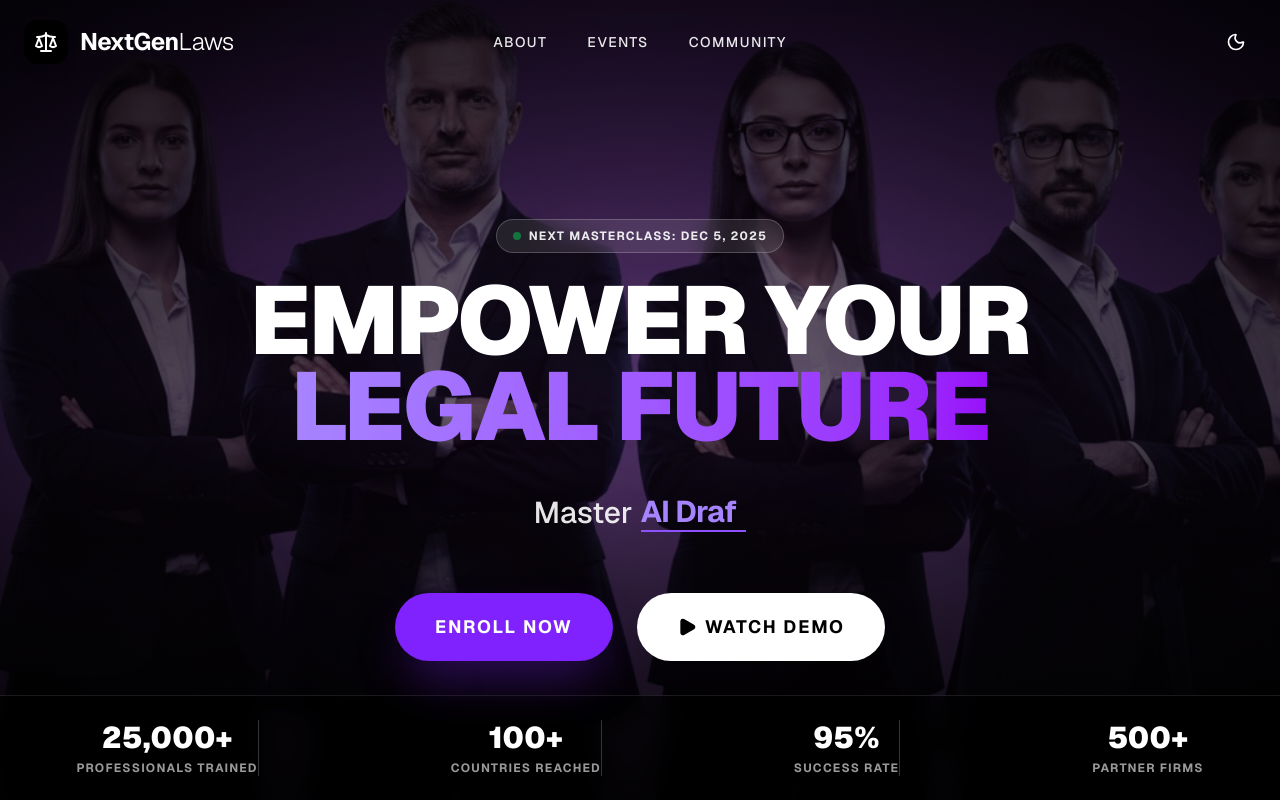
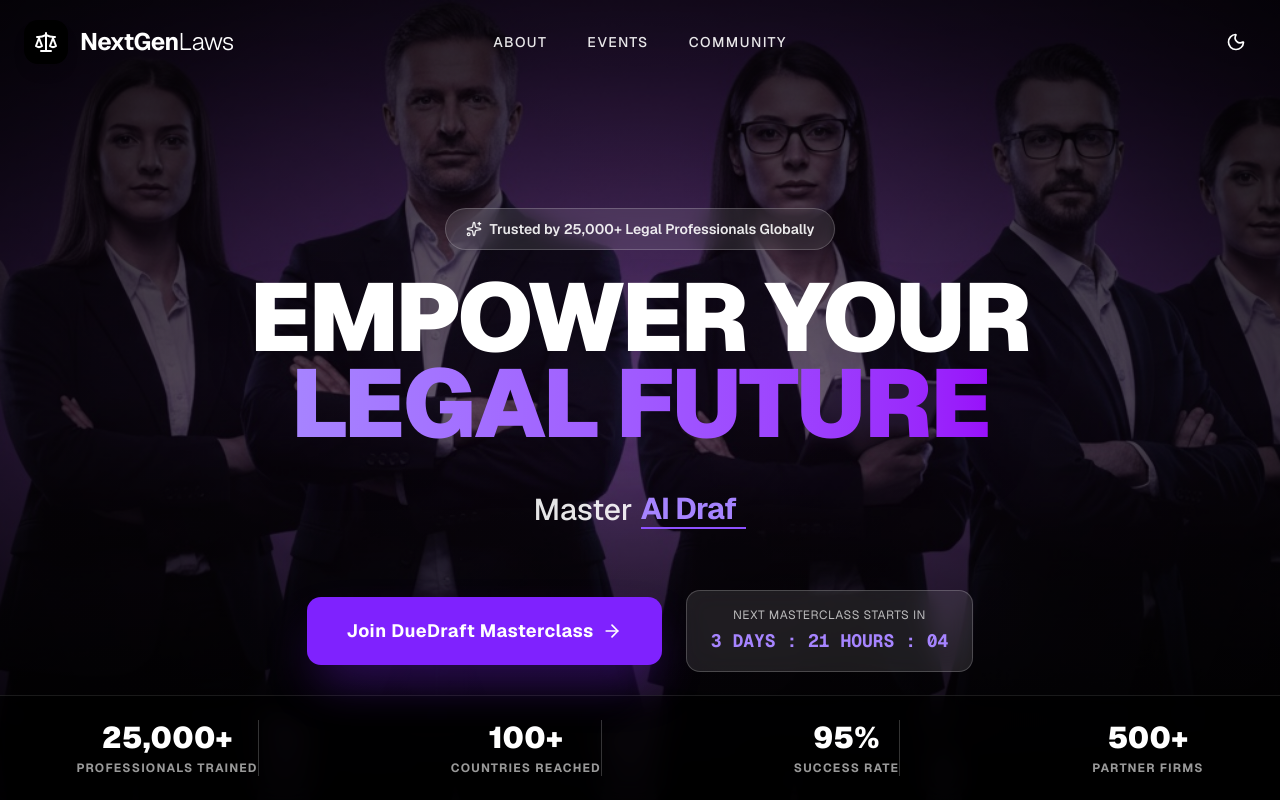
Before and after one commit to MujithabaFarahi/nextgenlaw, a Next.js app: page / in a window 1280 px wide. Shown: the top 800 px of the page. Built offline with nearby package versions, Linux system fonts and the light colour scheme.

Commit message:
feat: update homepage and events with masterclass link

```diff
--- a/app/page.tsx
+++ b/app/page.tsx
@@ -1,6 +1,7 @@
 'use client'
 
 import { useState, useEffect } from 'react';
+import Link from 'next/link';
 import {
   ArrowRight,
   Star,
@@ -15,6 +16,7 @@ import {
   Moon,
   Sun,
   Play,
+  Sparkles,
 } from 'lucide-react';
 import { motion, useScroll, useTransform } from 'framer-motion';
 import { Typewriter } from '@/components/ui/typewriter';
@@ -210,9 +212,9 @@ function App() {
               transition={{ duration: 0.8 }}
               className="mb-6 sm:mb-8"
             >
-              <div className="inline-flex items-center gap-2 px-4 py-2 rounded-full bg-white/10 backdrop-blur-md border border-white/20 text-white/90 mb-6">
-                <span className="w-2 h-2 rounded-full bg-green-500 animate-pulse" />
-                <span className="text-xs font-bold uppercase tracking-widest">Next Masterclass: Dec 5, 2025</span>
+              <div className="inline-flex items-center gap-2 px-4 sm:px-5 py-2 sm:py-2.5 rounded-full bg-white/10 backdrop-blur-md border border-white/20 text-white/90 mb-6">
+                <Sparkles className="w-3 h-3 sm:w-4 sm:h-4" />
+                <span className="text-xs sm:text-sm font-semibold">Trusted by 25,000+ Legal Professionals Globally</span>
               </div>
 
               <h1 className="text-5xl sm:text-6xl md:text-7xl lg:text-8xl font-black text-white leading-[0.9] tracking-tight uppercase mb-6 sm:mb-8 drop-shadow-2xl">
@@ -239,22 +241,27 @@ function App() {
                 />
               </div>
 
-              <div className="flex flex-col sm:flex-row items-center justify-center gap-4 sm:gap-6">
-                <motion.button
-                  whileHover={{ scale: 1.05 }}
-                  whileTap={{ scale: 0.95 }}
-                  className="w-full sm:w-auto px-10 py-5 bg-violet-600 hover:bg-violet-700 text-white rounded-full font-bold text-lg uppercase tracking-widest shadow-2xl shadow-violet-600/40 transition-all"
-                >
-                  Enroll Now
-                </motion.button>
-                <motion.button
-                  whileHover={{ scale: 1.05 }}
-                  whileTap={{ scale: 0.95 }}
-                  className="w-full sm:w-auto px-10 py-5 bg-white hover:bg-gray-100 text-black rounded-full font-bold text-lg uppercase tracking-widest shadow-xl transition-all flex items-center justify-center gap-2"
-                >
-                  <Play className="w-5 h-5 fill-black" />
-                  Watch Demo
-                </motion.button>
+              <div className="flex flex-col lg:flex-row items-center justify-center gap-4 lg:gap-6">
+                <Link href="/due">
+                  <motion.div
+                    whileHover={{ scale: 1.05 }}
+                    whileTap={{ scale: 0.95 }}
+                    className="w-full sm:w-auto px-8 sm:px-10 py-4 sm:py-5 bg-violet-600 hover:bg-violet-700 text-white rounded-xl font-bold text-base sm:text-lg tracking-wide transition-all shadow-2xl shadow-violet-600/40 flex items-center justify-center gap-2 cursor-pointer"
+                  >
+                    Join DueDraft Masterclass
+                    <ArrowRight className="w-5 h-5" />
+                  </motion.div>
+                </Link>
+
+                {/* Countdown Timer */}
+                <div className="bg-white/10 backdrop-blur-md border border-white/20 rounded-xl px-4 sm:px-6 py-3 sm:py-4 w-full sm:w-auto">
+                  <span className="text-[10px] sm:text-xs uppercase tracking-wider text-white/70 block mb-1 text-center">
+                    Next Masterclass Starts In
+                  </span>
+                  <span className="font-mono text-sm sm:text-base md:text-lg font-bold text-violet-400 block text-center">
+                    3 DAYS : 21 HOURS : 04
+                  </span>
+                </div>
               </div>
             </motion.div>
           </div>
--- a/components/sections/upcoming-events.tsx
+++ b/components/sections/upcoming-events.tsx
@@ -108,10 +108,12 @@ export function UpcomingEvents() {
                         </div>
                       </div>
 
-                      <button className="w-full py-4 bg-violet-600 hover:bg-violet-500 text-white font-bold uppercase tracking-widest transition-all shadow-lg shadow-violet-600/20 hover:shadow-violet-600/40 flex items-center justify-center gap-2 group-hover:-translate-y-0.5">
-                        Reserve Your Seat
-                        <ArrowRight className="w-4 h-4" />
-                      </button>
+                      <Link href="/due" className="w-full">
+                        <button className="w-full py-4 bg-violet-600 hover:bg-violet-500 text-white font-bold uppercase tracking-widest transition-all shadow-lg shadow-violet-600/20 hover:shadow-violet-600/40 flex items-center justify-center gap-2 group-hover:-translate-y-0.5">
+                          Reserve Your Seat
+                          <ArrowRight className="w-4 h-4" />
+                        </button>
+                      </Link>
                    </div>
                 </div>
               </div>
```
